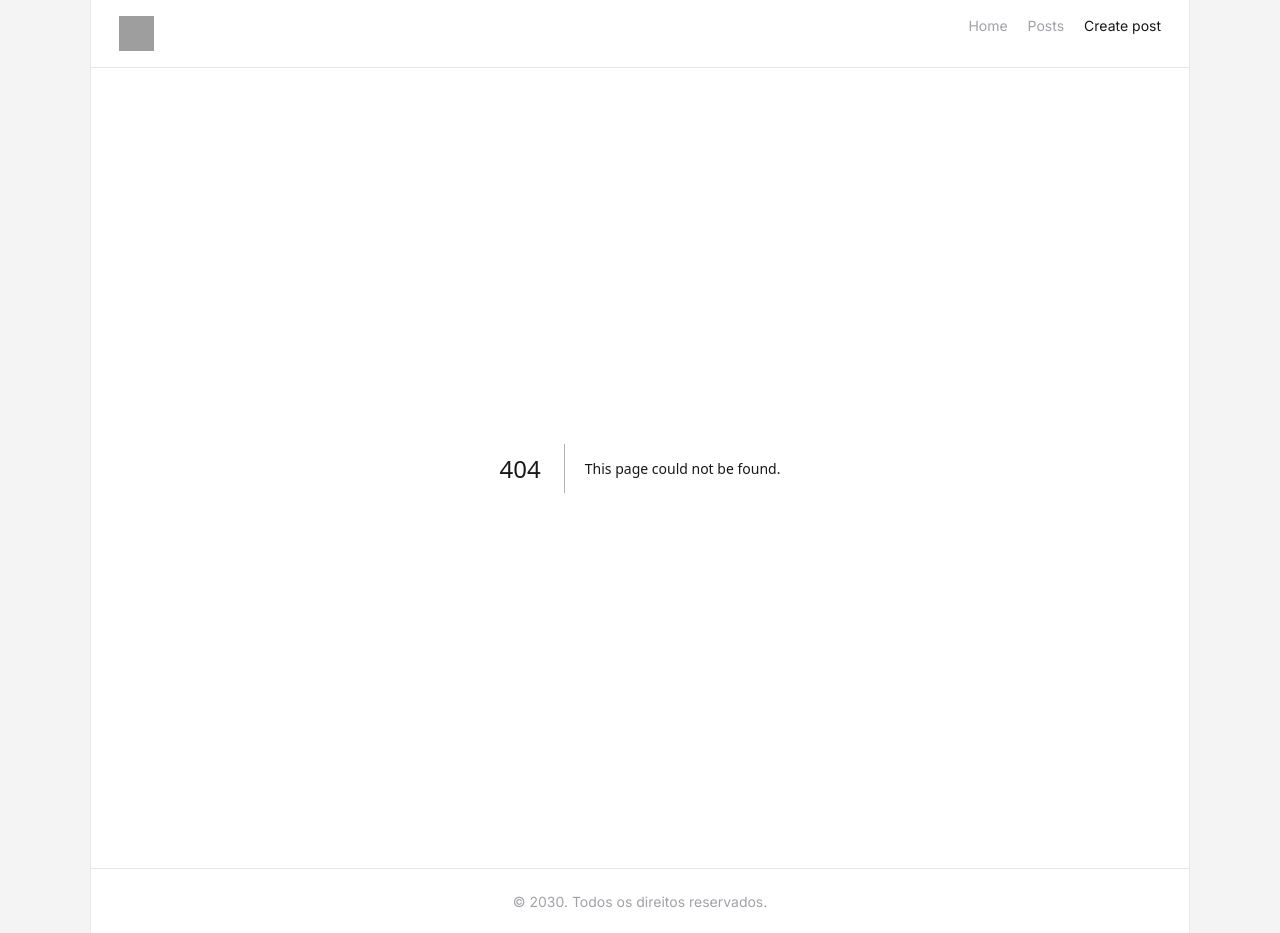
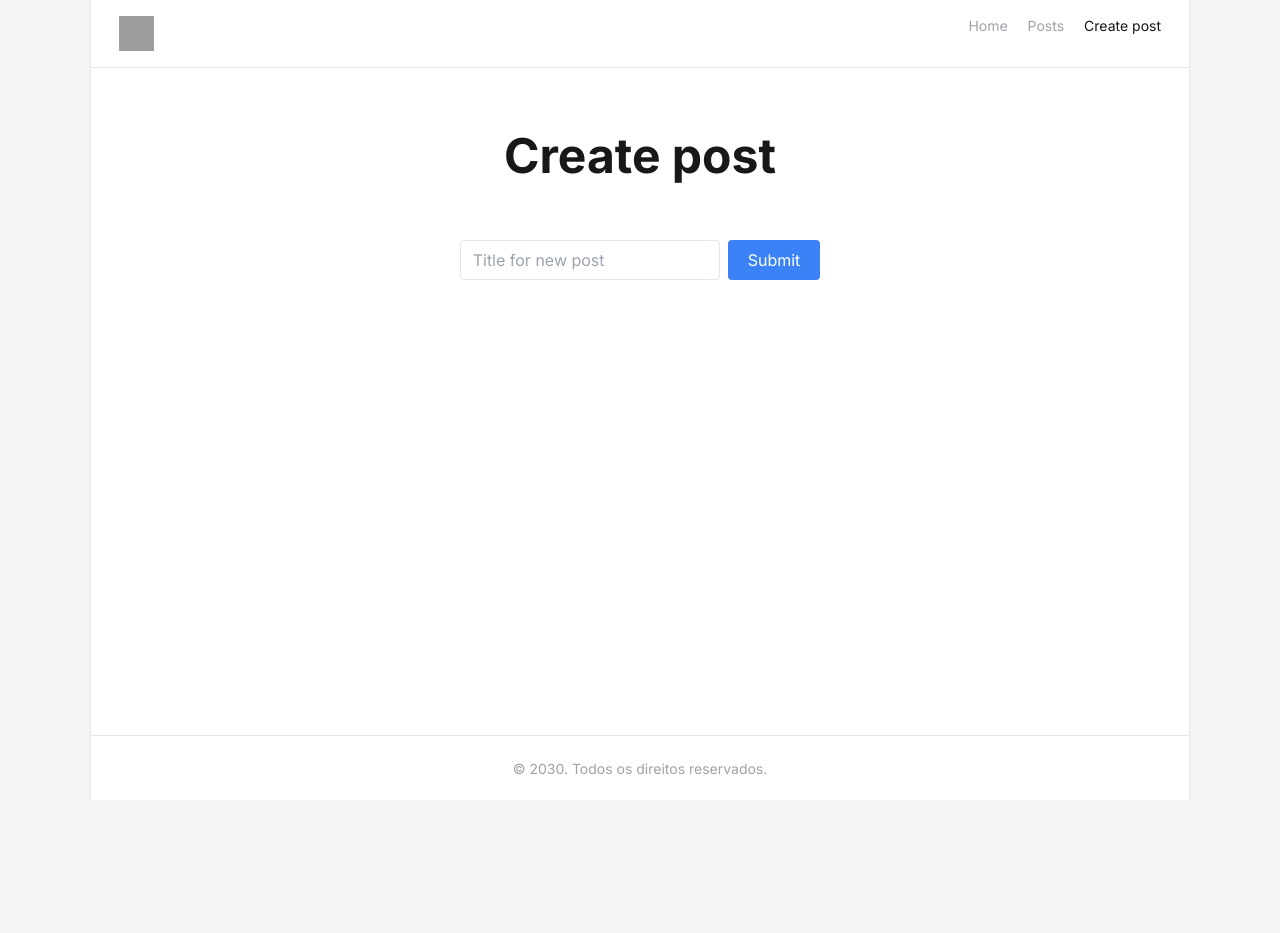
Before and after one commit to Ismaelp96/full-stack, a Next.js app: page /create-post in a window 1280 px wide. Before the commit this address had no page. After the commit the page ends 800 px from the top, so only its background shows below. Built offline with nearby package versions, Linux system fonts and the light colour scheme; grey boxes are pictures that could not be loaded.

Commit message:
actions for server

```diff
--- /dev/null
+++ b/src/actions/actions.ts
@@ -0,0 +1,5 @@
+'use server';
+export async function createPost(formData: FormData) {
+  const title = formData.get('title') as string;
+  console.log(title);
+}
--- /dev/null
+++ b/src/app/create-post/page.tsx
@@ -0,0 +1,28 @@
+import { createPost } from '@/actions/actions';
+
+export default async function CreatePost() {
+  return (
+    <main className='text-center pt-16 w-full flex flex-col justify-center items-center'>
+      <h1 className='text-4xl md:text-5xl font-bold mb-5'>Create post</h1>
+
+      <form
+        action={createPost}
+        className='flex items-center h-10 space-x-2 mt-10'
+      >
+        <input
+          type='text'
+          placeholder='Title for new post'
+          name='title'
+          className='border rounded px-3 h-full'
+          required
+        />
+        <button
+          type='submit'
+          className='px-5 e bg-blue-500 text-white rounded h-full hover:bg-blue-600 transition-colors duration-200'
+        >
+          Submit
+        </button>
+      </form>
+    </main>
+  );
+}
--- a/src/app/posts/[id]/page.tsx
+++ b/src/app/posts/[id]/page.tsx
@@ -1,5 +1,3 @@
-import UpvoteBtn from '@/components/upvote-btn';
-
 export default async function PostId({ params }: { params: { id: string } }) {
   const response = await fetch(`https://dummyjson.com/posts/${params.id}`);
   const post = await response.json();
@@ -8,7 +6,6 @@ export default async function PostId({ params }: { params: { id: string } }) {
     <main className='px-7 pt-24 text-center'>
       <h1 className='text-5xl font-semibold mb-7'>{post.title}</h1>
       <p className='max-w-[700px] mx-auto'>{post.body}</p>
-      <UpvoteBtn />
     </main>
   );
 }
--- a/src/components/upvote-btn.tsx
+++ /dev/null
@@ -1,16 +0,0 @@
-'use client';
-import { useState } from 'react';
-
-export default function UpvoteBtn() {
-  const [upvoteCount, setUpvoteCount] = useState(0);
-  return (
-    <button
-      onClick={() => {
-        setUpvoteCount(upvoteCount + 1);
-      }}
-      className='bg-blue-500 text-white p-2 mt-10'
-    >
-      Upvote
-    </button>
-  );
-}
```
